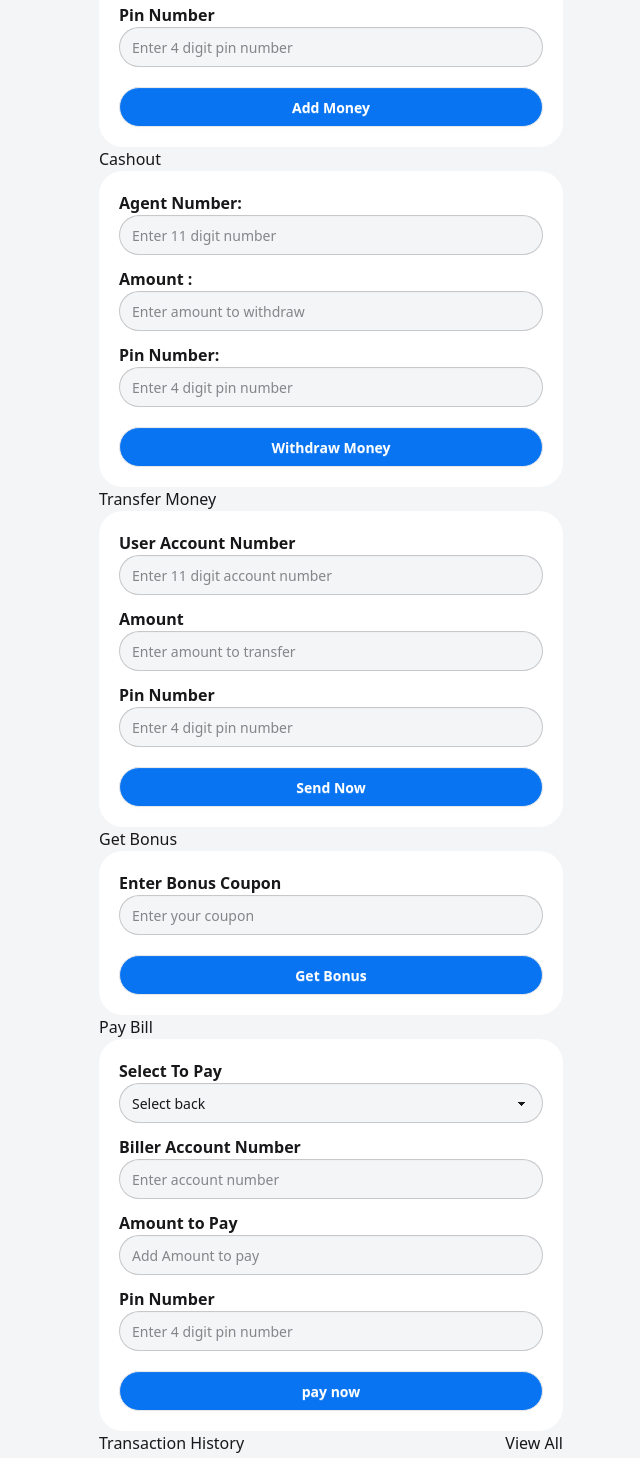
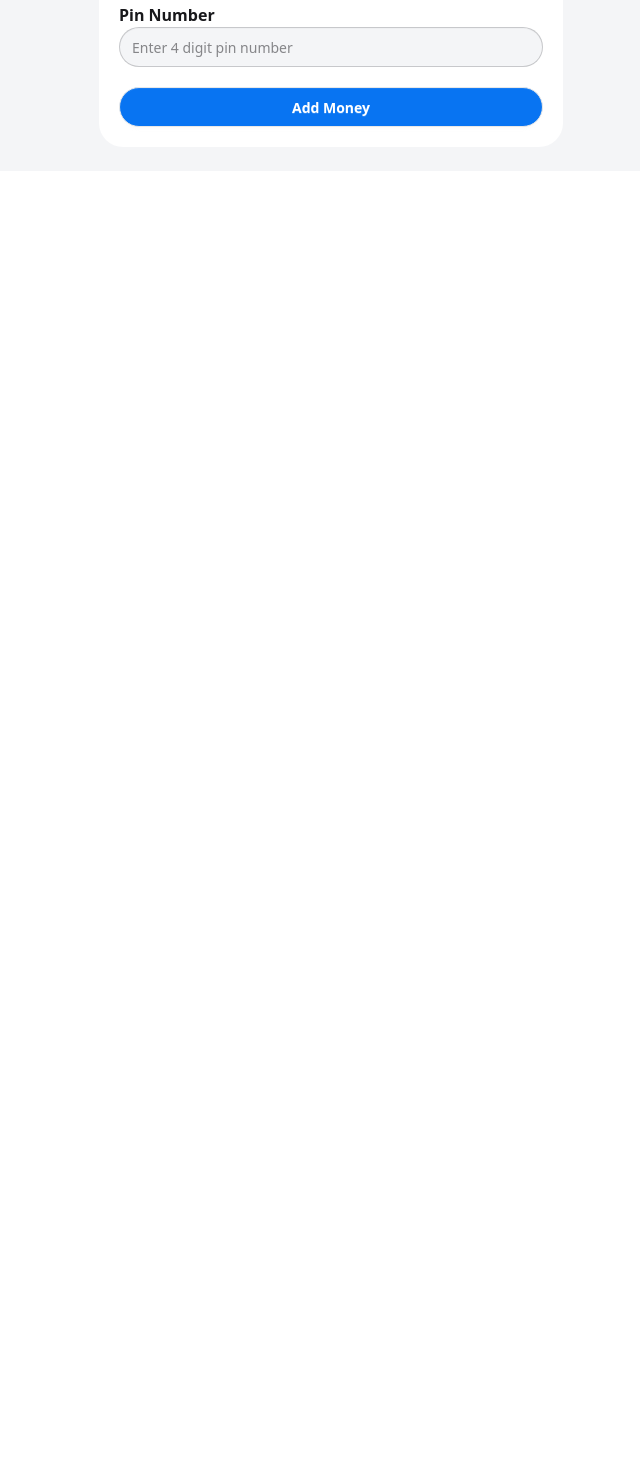
Before and after one commit to SHARIFULALAM2025/payoo-mobile-app, a plain HTML site: page app.html in a window 1280 px wide. Shown: the part 767-2225 px from the top of the page, without its empty margins (309-949 px from the left). After the commit the page ends 938 px from the top, so only its background shows below. Drawn offline with nearby package versions, Linux system fonts and the light colour scheme.

Commit message:
display correct

```diff
--- a/app.html
+++ b/app.html
@@ -106,7 +106,7 @@
                 </div>
             </form>
         </div>
-        <div  class="child"  id="second_button">
+        <div style="display: none" class="child"  id="second_button">
             <h1 class="">Cashout</h1>
             <form class="bg-[#ffffff] rounded-3xl p-5 space-y-3">
 
@@ -131,7 +131,7 @@
                 </div>
             </form>
         </div>
-         <div class="child"  id="third_button">
+         <div class="child" style="display: none"  id="third_button">
             <h1 class="">Transfer Money</h1>
             <form class="bg-[#ffffff] rounded-3xl p-5 space-y-3">
 
@@ -156,7 +156,7 @@
                 </div>
             </form>
         </div>
-         <div  class="child"  id="four_button">
+         <div  class="child" style="display: none" id="four_button">
             <h1 class="">Get Bonus</h1>
             <form class="bg-[#ffffff] rounded-3xl p-5 space-y-3">
 
@@ -172,7 +172,7 @@
                 </div>
             </form>
         </div>
-        <div class="child"  id="five_button">
+        <div class="child" style="display: none" id="five_button">
             <h1 class="">Pay Bill</h1>
             <form class="bg-[#ffffff] rounded-3xl p-5 space-y-3">
                 <div class="">
@@ -205,7 +205,7 @@
                 </div>
             </form>
         </div>
-        <div  class="child"  id="six_button">
+        <div  class="child" style="display: none" id="six_button">
            <div class="flex justify-between">
             <h1 class="">Transaction History</h1>
             <span class="">View All</span>
```
